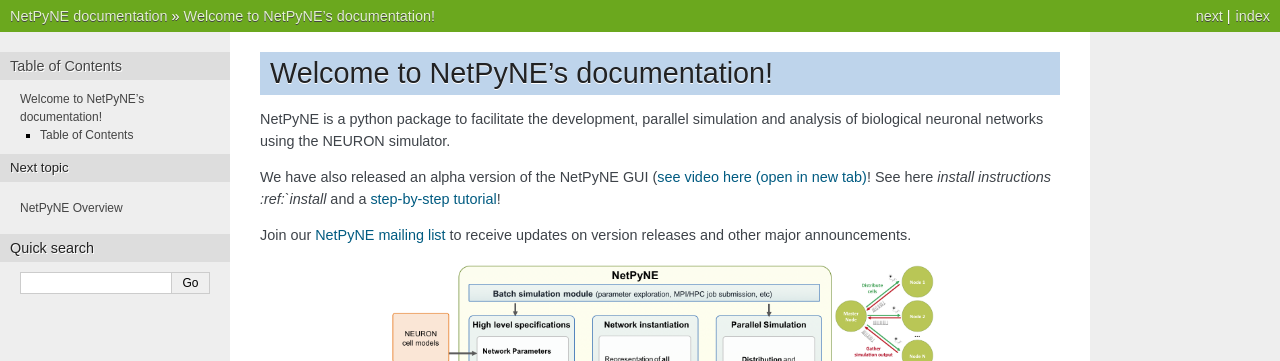
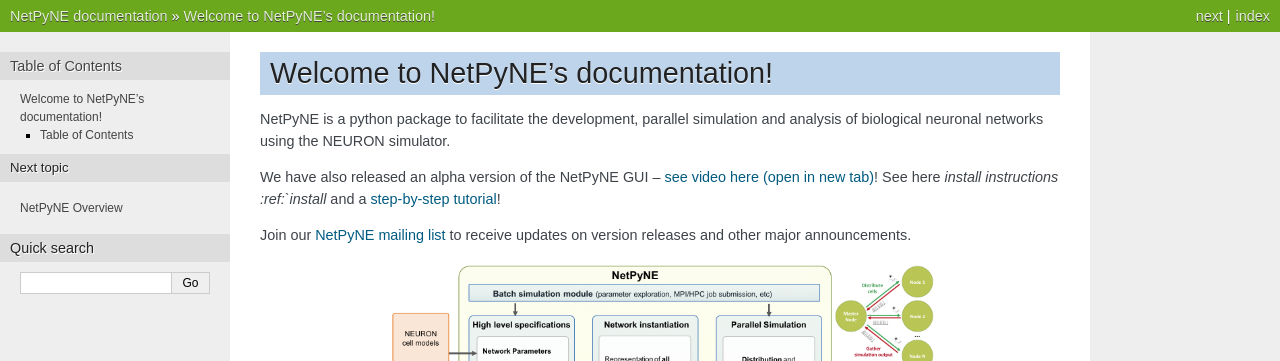
Before and after one commit to suny-downstate-medical-center/netpyne, a Sphinx documentation site: the page built from doc/source/index.rst, in a window 1280 px wide. Shown: the top 361 px of the page. Built offline with Sphinx 7.4.7, drawn with Linux system fonts in a browser that asks for light colours.

Commit message:
udpated doc

```diff
--- a/doc/source/index.rst
+++ b/doc/source/index.rst
@@ -8,7 +8,7 @@
 
 NetPyNE is a python package to facilitate the development, parallel simulation and analysis of biological neuronal networks using the NEURON simulator.
 
-We have also released an alpha version of the NetPyNE GUI (`see video here (open in new tab) <https://www.youtube.com/watch?v=Hck_bLKm7v8>`_! See here `install instructions :ref:`install` and a `step-by-step tutorial <http://bit.ly/netpyne-ui-tut>`_!
+We have also released an alpha version of the NetPyNE GUI -- `see video here (open in new tab) <https://www.youtube.com/watch?v=Hck_bLKm7v8>`_! See here `install instructions :ref:`install` and a `step-by-step tutorial <http://bit.ly/netpyne-ui-tut>`_!
 
 Join our `NetPyNE mailing list <https://groups.google.com/forum/#!forum/netpyne-mailing>`_ to receive updates on version releases and other major announcements.
 
```
